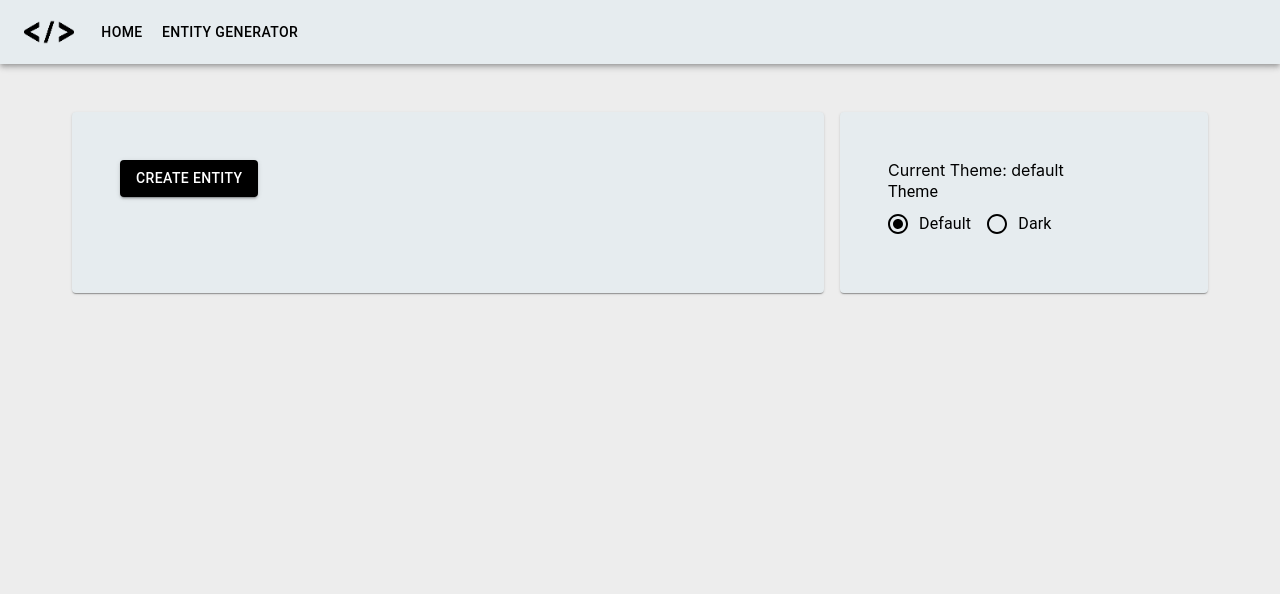
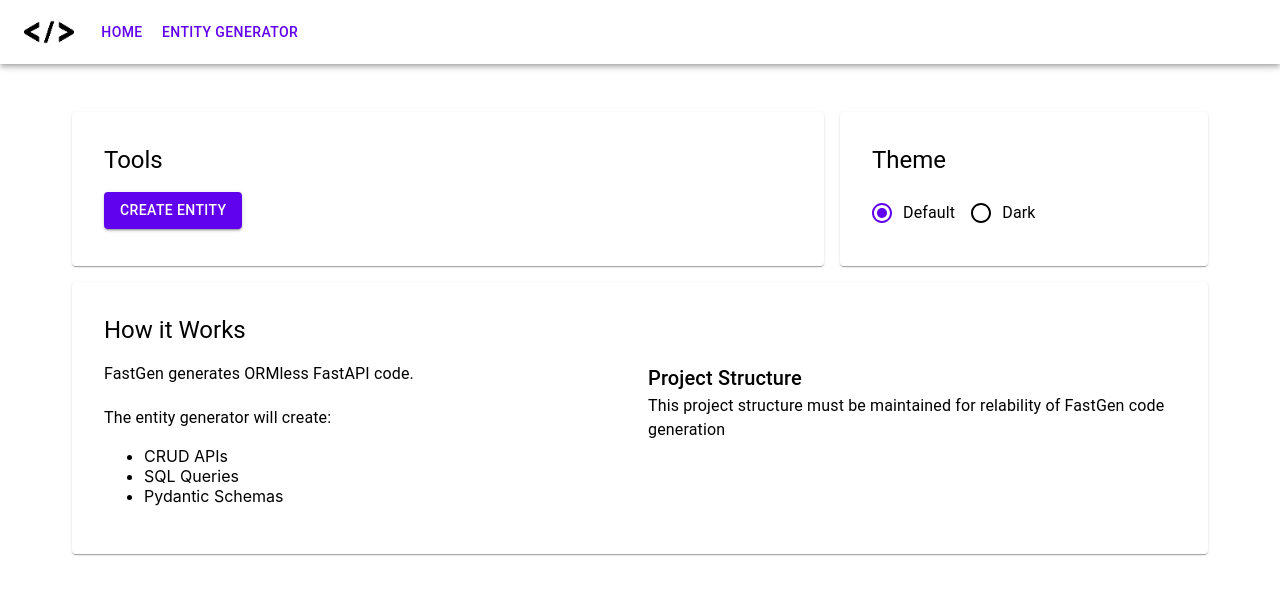
Before and after one commit to treytose/fastgen-web, a Next.js app: page / in a window 1280 px wide. Shown: the top 594 px of the page. Built offline with nearby package versions, Linux system fonts and the light colour scheme.

Commit message:
added project structure base view

```diff
--- a/components/Card.tsx
+++ /dev/null
@@ -1,11 +0,0 @@
-import React, { FC } from "react";
-import { Paper } from "@mui/material";
-
-const Card: FC<{ children?: React.ReactNode; sx?: Object }> = ({
-  children,
-  sx,
-}) => {
-  return <Paper sx={{ ...sx, padding: "3rem" }}>{children}</Paper>;
-};
-
-export default Card;
--- /dev/null
+++ b/components/ColumnCard.tsx
@@ -0,0 +1,28 @@
+import React, { FC } from "react";
+import { Paper, Typography, Box } from "@mui/material";
+import CSS from "csstype";
+
+type props = {
+  children: React.ReactNode;
+  sx?: CSS.Properties;
+  title?: string;
+};
+
+const ColumnCard: FC<props> = ({ children, sx, title = "" }) => {
+  return (
+    <Paper sx={{ padding: "2rem 2rem", height: "100%", ...sx }}>
+      <Typography variant="h5" sx={{ marginBottom: "1rem" }}>
+        {title}
+      </Typography>
+      <Box
+        sx={{
+          width: "100%",
+        }}
+      >
+        {children}
+      </Box>
+    </Paper>
+  );
+};
+
+export default ColumnCard;
--- /dev/null
+++ b/components/FileTree.tsx
@@ -0,0 +1,45 @@
+import { FC, useEffect } from "react";
+import { TreeItem, TreeView } from "@mui/lab";
+import ExpandMoreIcon from "@mui/icons-material/ExpandMore";
+import ChevronRightIcon from "@mui/icons-material/ChevronRight";
+
+export type Tree = {
+  id?: string;
+  name: string;
+  children?: Tree[];
+  description?: string;
+};
+
+const FileTree: FC<{ tree: Tree[]; expandAll: boolean }> = ({
+  tree,
+  expandAll = true,
+}) => {
+  let idList: string[] = [];
+  // Generate the unique IDs for each tree node
+  tree.forEach((t, i) => {
+    t.id = i.toString();
+    idList.push(t.id);
+    if (!!t.children) {
+      t.children.forEach((c, j) => {
+        c.id = `${i}_${j}`;
+        idList.push(c.id);
+      });
+    }
+  });
+  console.log(tree);
+  console.log(idList);
+
+  return (
+    <TreeView
+      defaultExpanded={expandAll ? idList : []}
+      defaultExpandIcon={<ChevronRightIcon />}
+      defaultCollapseIcon={<ExpandMoreIcon />}
+    >
+      {tree.map((t) => (
+        <TreeItem key={t.id} nodeId={t.id || ""} label={t.name}></TreeItem>
+      ))}
+    </TreeView>
+  );
+};
+
+export default FileTree;
--- a/package.json
+++ b/package.json
@@ -12,6 +12,8 @@
     "@callstack/react-theme-provider": "^3.0.7",
     "@emotion/react": "^11.9.0",
     "@emotion/styled": "^11.8.1",
+    "@mui/icons-material": "^5.6.1",
+    "@mui/lab": "^5.0.0-alpha.77",
     "@mui/material": "^5.6.0",
     "next": "12.1.4",
     "react": "18.0.0",
--- a/pages/index.tsx
+++ b/pages/index.tsx
@@ -1,24 +1,28 @@
 import type { NextPage } from "next";
 import Link from "next/link";
-import { Container, Grid, Button } from "@mui/material";
-import ThemeSelection from "../components/ThemeSelect";
+import { Container, Grid, Button, Typography } from "@mui/material";
+import ThemeSelection from "../sections/ThemeSelect";
+import Guide from "../sections/Guide";
 
 // components
-import Card from "../components/Card";
+import ColumnCard from "../components/ColumnCard";
 
 const Home: NextPage = () => {
   return (
     <Container>
       <Grid container spacing={2}>
         <Grid item xs={8}>
-                    <Card sx={{ height: "100%" }}>
+          <ColumnCard title="Tools">
             <Link href="/generate/entity">
               <Button variant="contained">Create Entity</Button>
             </Link>
-                    </Card>
+          </ColumnCard>
         </Grid>
         <Grid item xs={4}>
           <ThemeSelection />
+        </Grid>
+        <Grid item xs={12}>
+          <Guide />
         </Grid>
       </Grid>
     </Container>
--- /dev/null
+++ b/sections/Guide.tsx
@@ -0,0 +1,71 @@
+import { Typography, Grid } from "@mui/material";
+import FileTree, { type Tree } from "../components/FileTree";
+import ColumnCard from "../components/ColumnCard";
+
+const Guide = () => {
+  const projectStructure: Tree[] = [
+    {
+      name: "app",
+      children: [
+        {
+          name: "libraries",
+          children: [{ name: "__init__.py" }, { name: "libcustomer.py" }],
+        },
+        {
+          name: "routers",
+          children: [{ name: "__init__.py" }, { name: "customer.py" }],
+        },
+        {
+          name: "schemas",
+          children: [{ name: "__init__.py" }, { name: "customer.py" }],
+        },
+        {
+          name: "tools",
+          children: [
+            { name: "__init__.py" },
+            { name: "asyncdb.py" },
+            { name: "p3log.py" },
+            { name: "p3tools.py" },
+          ],
+        },
+        {
+          name: "__init__.py",
+        },
+        {
+          name: "dependencies.py",
+        },
+        {
+          name: "main.py",
+        },
+      ],
+    },
+  ];
+
+  return (
+    <ColumnCard title="How it Works">
+      <Grid container spacing={2}>
+        <Grid item xs={6}>
+          <Typography> FastGen generates ORMless FastAPI code. </Typography>
+
+          <br />
+          <Typography> The entity generator will create: </Typography>
+          <ul>
+            <li> CRUD APIs </li>
+            <li> SQL Queries </li>
+            <li> Pydantic Schemas </li>
+          </ul>
+        </Grid>
+        <Grid item xs={6}>
+          <Typography variant="h6"> Project Structure </Typography>
+          <Typography>
+            This project structure must be maintained for relability of FastGen
+            code generation
+          </Typography>
+          <FileTree tree={projectStructure} />
+        </Grid>
+      </Grid>
+    </ColumnCard>
+  );
+};
+
+export default Guide;
--- a/components/ThemeSelect.tsx
+++ b/sections/ThemeSelect.tsx
@@ -1,6 +1,6 @@
 import React, { useContext } from "react";
 import {
-  Paper,
+  Typography,
   Box,
   FormControl,
   FormControlLabel,
@@ -12,7 +12,7 @@
 import SettingsContext from "../store/SettingsContext";
 import { themes } from "../themes/themes";
 
-import Card from "./Card";
+import ColumnCard from "../components/ColumnCard";
 
 const ThemeSelection = () => {
   const settingsCtx = useContext(SettingsContext);
@@ -24,11 +24,9 @@
   };
 
   return (
-    <Card sx={{ height: "100%" }}>
+    <ColumnCard title="Theme">
       <Box>
-        Current Theme: {settingsCtx.theme.name}
         <FormControl>
-          <FormLabel id="demo-row-radio-buttons-group-label">Theme</FormLabel>
           <RadioGroup
             row
             aria-labelledby="demo-row-radio-buttons-group-label"
@@ -45,7 +43,7 @@
           </RadioGroup>
         </FormControl>
       </Box>
-    </Card>
+    </ColumnCard>
   );
 };
 
--- a/themes/themes.tsx
+++ b/themes/themes.tsx
@@ -33,16 +33,16 @@
 const defaultTheme = createTheme({
   palette: {
     primary: {
-            main: "#000",
+      main: "#6002EE",
       contrastText: "#FFF",
     },
     secondary: {
-            main: "#000",
-            contrastText: "#FFF",
+      main: "#409C64",
+      contrastText: "#000",
     },
     background: {
-            default: "#ededed",
-            paper: "#e6ecef",
+      default: "#FFFFFF",
+      paper: "#FFFFFF",
     },
     text: {
       primary: "#000",
```
Also changed, not shown: pages/generate/entity.tsx (+8 -22 lines), 1 other file (tests, documents, lock files or other folders). Lines whose indentation alone changed are shown as unchanged.
